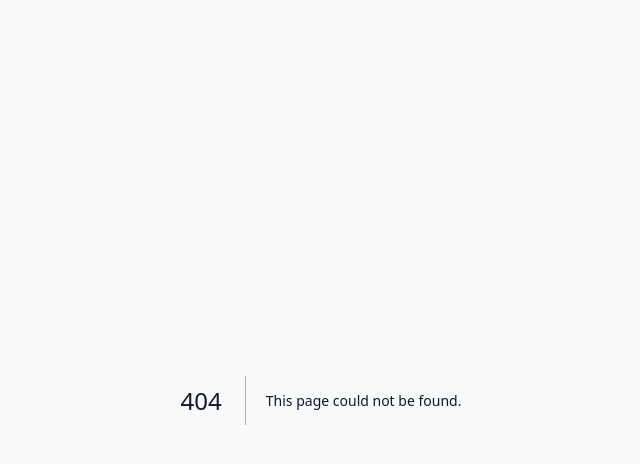
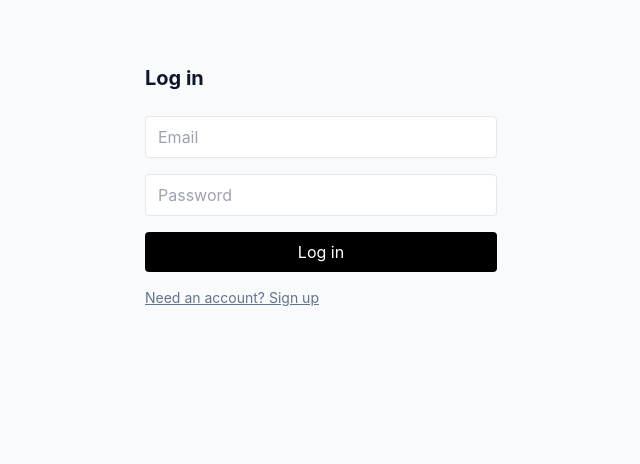
Before and after one commit to manishbhayana-bullz/complianceagent, a Next.js app: page /login in a window 1280 px wide. Before the commit this address had no page. Shown: the top 464 px of the page, without its empty margins (319-959 px from the left). Built offline with nearby package versions, Linux system fonts and the light colour scheme.

Commit message:
Implement login and signup page with Supabase

```diff
--- /dev/null
+++ b/app/login/page.tsx
@@ -0,0 +1,79 @@
+'use client';
+
+import { useState } from 'react';
+import { useRouter } from 'next/navigation';
+import { createClient } from '@/lib/supabase/client';
+
+export default function LoginPage() {
+  const [email, setEmail] = useState('');
+  const [password, setPassword] = useState('');
+  const [mode, setMode] = useState<'login' | 'signup'>('login');
+  const [error, setError] = useState<string | null>(null);
+  const [loading, setLoading] = useState(false);
+  const router = useRouter();
+
+  async function handleSubmit(e: React.FormEvent) {
+    e.preventDefault();
+    setError(null);
+    setLoading(true);
+    const supabase = createClient();
+
+    const { error } =
+      mode === 'login'
+        ? await supabase.auth.signInWithPassword({ email, password })
+        : await supabase.auth.signUp({ email, password });
+
+    setLoading(false);
+    if (error) {
+      setError(error.message);
+      return;
+    }
+    if (mode === 'signup') {
+      setError('Check your email to confirm your account, then log in.');
+      return;
+    }
+    router.push('/');
+    router.refresh();
+  }
+
+  return (
+    <main className="mx-auto max-w-sm px-4 py-16">
+      <h1 className="text-xl font-bold mb-6">
+        {mode === 'login' ? 'Log in' : 'Sign up'}
+      </h1>
+      <form onSubmit={handleSubmit} className="space-y-4">
+        <input
+          type="email"
+          placeholder="Email"
+          className="w-full border rounded px-3 py-2"
+          value={email}
+          onChange={(e) => setEmail(e.target.value)}
+          required
+        />
+        <input
+          type="password"
+          placeholder="Password"
+          className="w-full border rounded px-3 py-2"
+          value={password}
+          onChange={(e) => setPassword(e.target.value)}
+          required
+          minLength={6}
+        />
+        {error && <p className="text-sm text-red-600">{error}</p>}
+        <button
+          type="submit"
+          disabled={loading}
+          className="w-full bg-black text-white rounded px-3 py-2"
+        >
+          {loading ? 'Please wait…' : mode === 'login' ? 'Log in' : 'Sign up'}
+        </button>
+      </form>
+      <button
+        className="mt-4 text-sm text-slate-500 underline"
+        onClick={() => setMode(mode === 'login' ? 'signup' : 'login')}
+      >
+        {mode === 'login' ? 'Need an account? Sign up' : 'Have an account? Log in'}
+      </button>
+    </main>
+  );
+}
```
